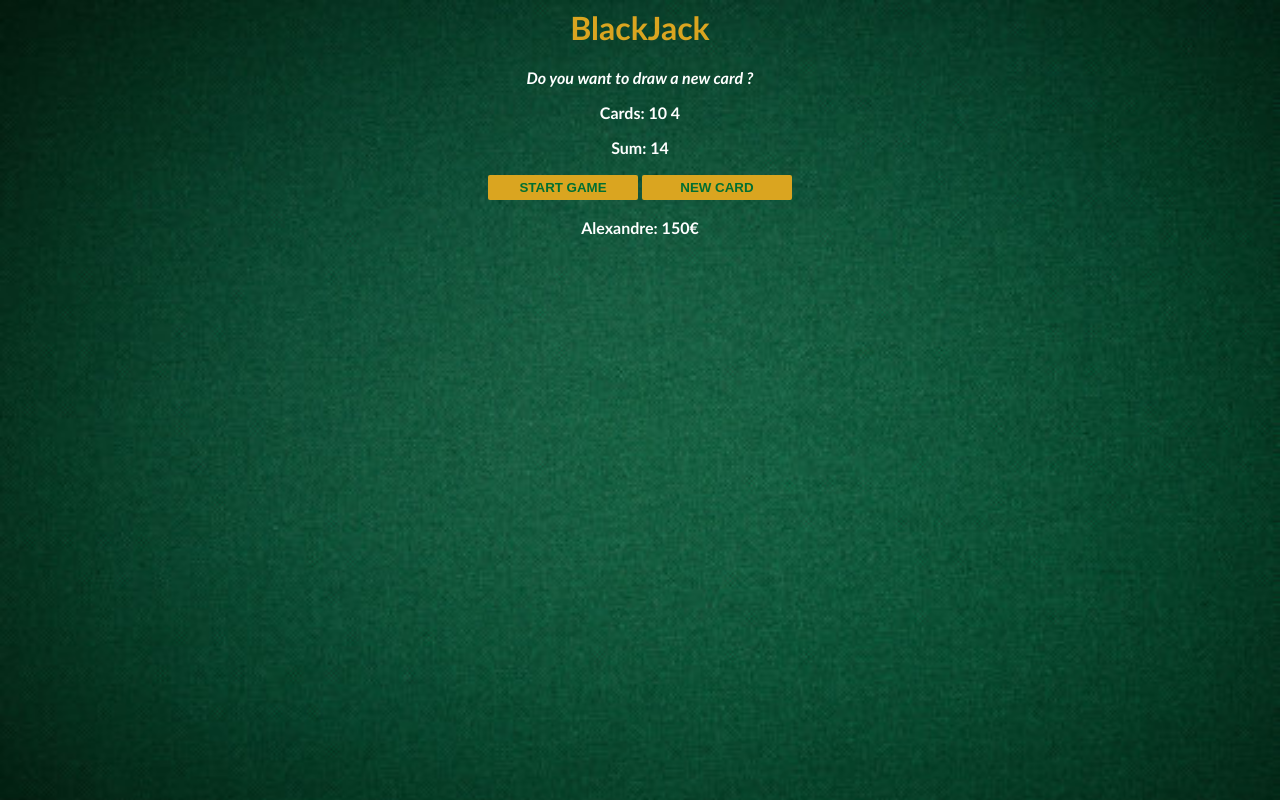
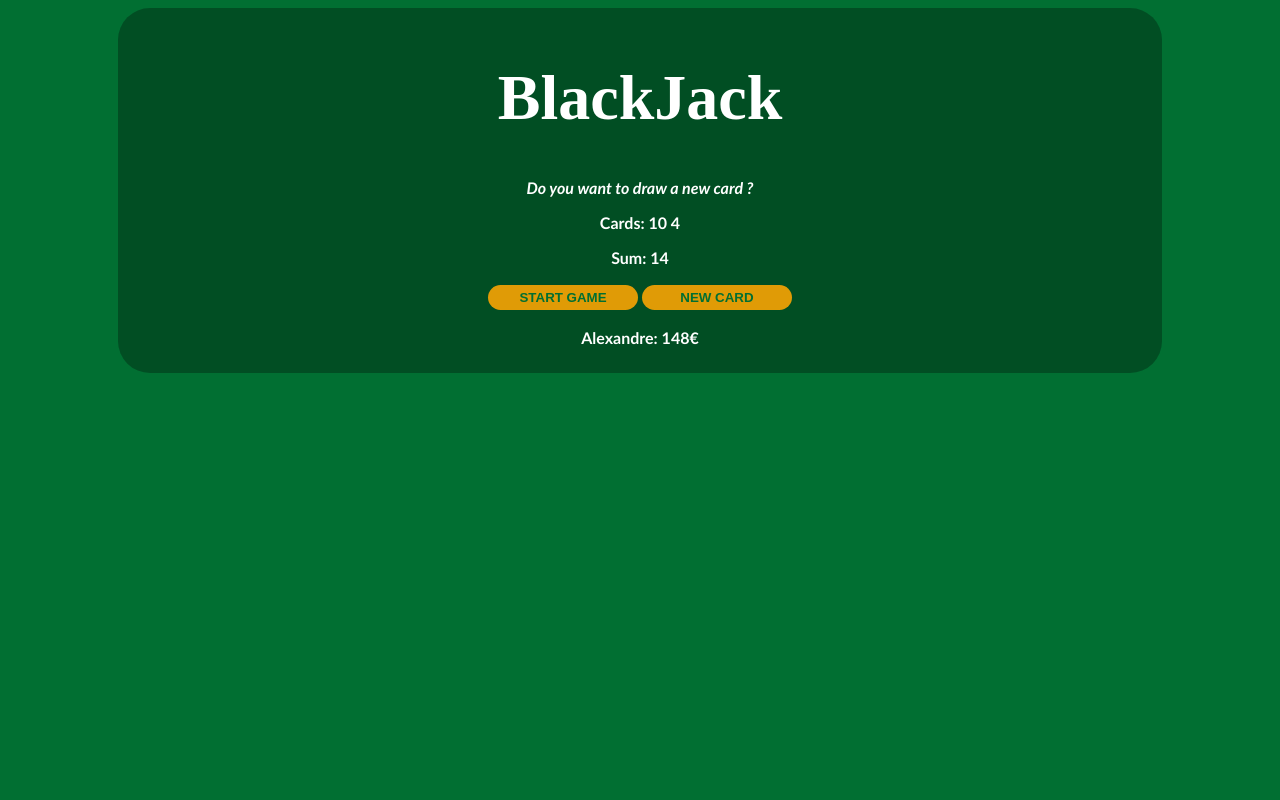
Before and after one commit to alexandreleote/BlackJack, a plain HTML site: page BlackJack/index.html in a window 1280 px wide. Both pictures are taken after a click on the button "START GAME". Drawn offline with Linux system fonts and the light colour scheme; a web font is replaced by a local one.

Commit message:
Changed some functionnalities and added a cost to the start button + reward when hitting blackjack + jackpot as well

```diff
--- /dev/null
+++ b/BlackJack/data.js
@@ -0,0 +1,6 @@
+let player = {
+    name: "Alexandre",
+    chips: 150
+}
+
+export default player
--- a/BlackJack/index.css
+++ b/BlackJack/index.css
@@ -1,10 +1,23 @@
-/*
-CORPS DU SITE
-*/
+/* ROOT */
+
+:root {
+    /* colors */
+    --lightgold : rgb(250, 212, 0);
+    --darkgold : rgb(224, 155, 6);
+    --lightgreen : rgb(3, 165, 76);
+    --darkgreen: rgb(1, 111, 50);
+
+    /* fonts */
+    --main-font : 'Trebuchet MS', 'Lucida Sans Unicode', 'Lucida Grande', 'Lucida Sans', Arial, sans-serif;
+    --honk-font : 'Honk' ;
+}
+
+
+/* OVERALL PARAMETERS */
 
 body {
-    font-family: 'Trebuchet MS', 'Lucida Sans Unicode', 'Lucida Grande', 'Lucida Sans', Arial, sans-serif;
-    background-image: url('/ressources/table.jpeg');
+    font-family: var(--main-font);
+    background-color: var(--darkgreen);
     background-size: cover;
     text-align: center;
     color: white;
@@ -12,27 +25,60 @@ body {
 }
 
 h1 {
-    color :goldenrod
+    font-family: var(--honk-font);
+    font-size: 4em;
 }
 
 #message-el {
     font-style: italic;
 }
 
-/*
-BOUTONS DE JEU
-*/
+#info-el {
+    background-color: rgba(0, 0, 0, 0.3);
+}
 
-button {
-    color: #016f32;
+
+/* CONTAINERS */
+
+#main-container {
+    display: flex;
+    flex-direction: column;
+    align-items: center;
+    justify-content: center;
+}
+
+#game-container {
+    width: 80vw;
+    border-radius: 2rem;
+    background-color: rgba(0, 0, 0, 0.3);
+    padding: 10px;
+}
+
+/* BUTTONS */
+
+.game-btn {
+    color: var(--darkgreen);
     width: 150px;
-    background: goldenrod;
+    background: var(--darkgold);
     padding-top: 5px;
     padding-bottom: 5px;
     font-weight: bold;
     border: none;
-    border-radius: 2px;
+    border-radius: 2rem;
     margin-bottom: 2px;
     margin-top: 2px;
+    cursor: pointer;
 
 }
+
+.game-btn:hover {
+    background-color: var(--lightgold);
+    color: var(--lightgreen);
+    box-shadow: rgba(0, 0, 0, 0.19) 0px 10px 20px, rgba(0, 0, 0, 0.23) 0px 6px 6px;
+}
+
+.game-btn:active {
+    color: var(--lightgold);
+    background-color: var(--lightgreen);
+
+}
--- a/BlackJack/index.html
+++ b/BlackJack/index.html
@@ -1,18 +1,34 @@
-<html>
+<!DOCTYPE html>
+<html lang="en">
     <head>
+        <meta charset="UTF-8">
+        <meta name="viewport" content="width=device-width, initial-scale=1.0">
+        <link rel="preconnect" href="https://fonts.googleapis.com">
+        <link rel="preconnect" href="https://fonts.gstatic.com" crossorigin>
+        <link href="https://fonts.googleapis.com/css2?family=Honk&display=swap" rel="stylesheet">
+
+
         <link rel="stylesheet" href="index.css">
+        <title>Document</title>
     </head>
     <body>
+        <div id="main-container">
+            <div id="game-container">
                 <!-- Affichage de ce qui se passe à l'écran -->
                 <h1>BlackJack</h1>
                 <p id="message-el">Want to play a round?</p>
                 <p id="cards-el">Cards:</p>
                 <p id="sum-el">Sum:</p>
                 <!-- Boutons pour jouer lançant les fonctions -->
-        <button onclick="startGame()">START GAME</button>
-        <button onclick="newCard()">NEW CARD</button>
+                <div id="btn-container">
+                    <button class="game-btn" id="start-game">START GAME</button>
+                    <button class="game-btn" id="new-card">NEW CARD</button>
+                </div>
                 <!-- Informations sur le joueur -->
                 <p id="player-el"></p>
-        <script src="index.js"></script>
+            </div>
+            <div class="info-el"></div>
+        </div>
+        <script type="module" src="index.js"></script>
     </body>
 </html>
--- a/BlackJack/index.js
+++ b/BlackJack/index.js
@@ -1,49 +1,63 @@
-// Déclaration des variables nécessaires au jeu
+import player from './data.js'
+
+// Variables needed for our game
 let cards = []
 let sum = 0
 let hasBlackJack = false
+let hasJackpot = false
 let isAlive = false
-let message =""
+let message = ""
 let messageEl = document.getElementById("message-el")
 let sumEl = document.getElementById ("sum-el")
 let cardsEl = document.getElementById("cards-el")
+let infoEl = document.querySelector('.info-el')
+let playerEl = document.getElementById("player-el")
+let startNewGame = document.querySelector('#start-game')
+let drawNewCard = document.querySelector('#new-card')
 
-let player = {
-    name: "Alexandre",
-    chips: 150
-}
+startNewGame.addEventListener('click', (startGame))
+drawNewCard.addEventListener('click', (newCard))
 
-let playerEl = document.getElementById("player-el")
 playerEl.textContent = player.name + ": " + player.chips + "€"
 
 
-// Fonctions pour faire fonctionner le jeu du BlackJack
+// Functions
 
-// Fonction qui calcule la valeur des cartes que l'on tire
+// Calculation of the value of the drawn cards
 function getRandomCard() {
     let randomCard = Math.floor(Math.random()*13) + 1
-    if(randomCard > 10) { // Si on tire un 10, Valet, Dame ou Roi on retourne la valeur 10
+    if(randomCard > 10) { // Return 10 as value if 10, Jack, Queen or King is drawn
         return 10
-    } else if (randomCard === 1) { // Pour cet exemple de jeu BlackJack premier niveau on fait en sorte que l'As vaut 11 tout le temps, pas de possibilité de split le jeu encore
+    } else if (randomCard === 1) { // Ace is set to 11 for this example of BlackJack
         return 11
     } else {
         return randomCard
     }
 }
 
-// Fonction qui permet de démarrer le jeu et initialise la valeur des cartes au moment où on clique et non avant
+// Initialize the cards only when we start the game
 function startGame () {
-    isAlive = true // On définit que le joueur est en vie
-    let firstCard = getRandomCard()
-    let secondCard = getRandomCard()
-    cards = [firstCard, secondCard] // On stocke la valeur des cartes initialisées
-    sum = firstCard + secondCard
-    renderGame()
+    if (player.chips > 2) {
+        player.chips -= 2
+        playerEl.textContent = player.name + ": " + player.chips + "€"
+        console.log("- " + player.chips)
+        infoEl.textContent = "" // The alert info is set to nothing and only display when needed
+        isAlive = true // We set that the player is alive
+        let firstCard = getRandomCard()
+        let secondCard = getRandomCard()
+        cards = [firstCard, secondCard] // The value of the initialized cards is saved in the array
+        sum = firstCard + secondCard
+        renderGame() // We render the game
+    } else {
+        infoEl = "Sorry, it seems you've run out of chips !"
+        alert(infoEl)
+    }
 }
 
-// On lance la fonction à la suite pour évaluer la main du joueur et savoir si on tire ou non une nouvelle carte
+//
 function renderGame() {
     cardsEl.textContent = "Cards: "
+    hasBlackJack= false // We make sure that the status is set to false so we don't bug our new card button
     for(let i = 0; i < cards.length; i++) {
         cardsEl.textContent += cards[i] + " "
     }
@@ -51,21 +65,40 @@ function renderGame() {
     if(sum <= 20) {
         message = "Do you want to draw a new card ?"
     } else if (sum === 21) {
-        message = "Woohoo ! You've got BlackJack !"
-        hasBlackJack = true
+        if (hasJackpot === true ) {
+            message = "Wow ! Twice in a row ! Nice !"
+            player.chips += 250
+            hasJackpot = false
+            playerEl.textContent = player.name + ": " + player.chips + "€"
+            console.log("+ 250 | Total : " + player.chips)
+            console.log("Jackpot reset")
+        } else {
+            message = "Woohoo ! You've got BlackJack !"
+            hasBlackJack = true
+            player.chips += 50
+            playerEl.textContent = player.name + ": " + player.chips + "€"
+            hasJackpot = true
+            console.log("+ 50 | Total : " + player.chips)
+            console.log("Jackpot : " + hasJackpot)
+        }
     } else {
         message = "Too bad ! You are out of the game !"
         isAlive = false
+        hasJackpot = false
+        console.log("Jackpot : " + hasJackpot)
     }
     messageEl.textContent = message
 }
 
-// Fonction pour pouvoir ajouter une nouvelle carte lorsque l'on est en dessous de 21 et toujours en vie
+// If we are still in the game and did not hit BlackJack, then we can draw an extra card
 function newCard() {
     if (isAlive === true && hasBlackJack === false) {
         let card = getRandomCard()
         sum += card
         cards.push(card)
         renderGame()
+    } else if (isAlive === true && hasBlackJack === true) {
+        infoEl = "Sorry, you've already won !"
+        alert(infoEl)
     }
 }
```
Lines whose indentation alone changed are shown as unchanged.
